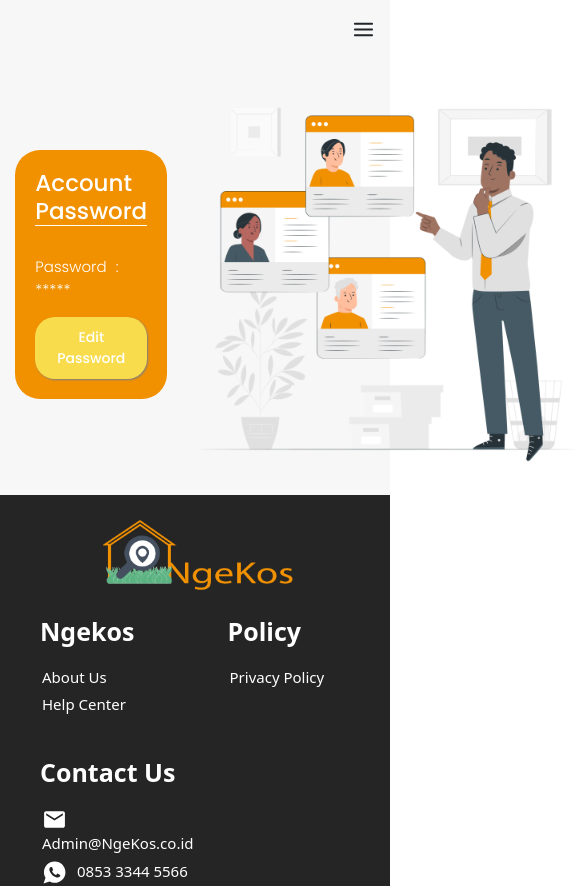
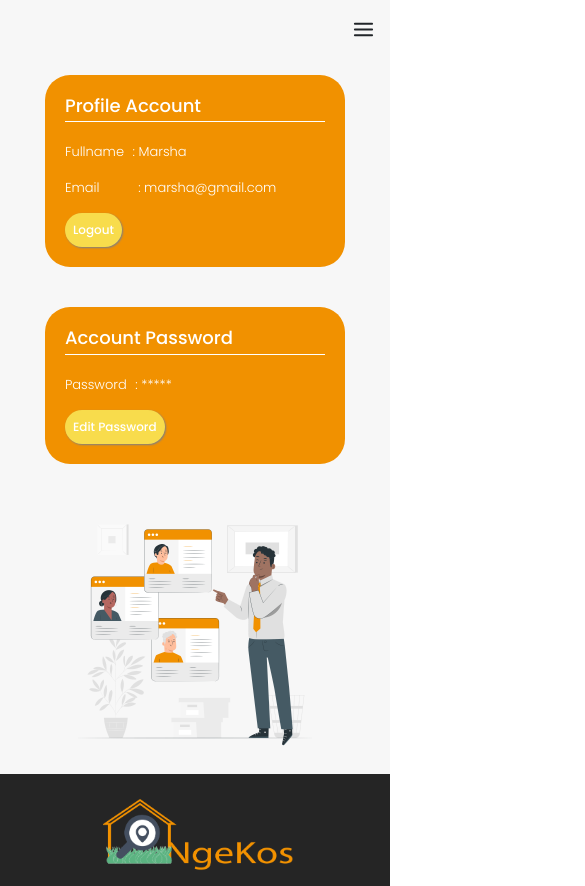
Before and after one commit to Yustikaprwt/Ngekos_Prototype, a React (Create React App) app: page /profile in a window 390 px wide. Shown: the top 886 px of the page, 585 px wide, since content can reach past the window. Built offline with nearby package versions, Linux system fonts and the light colour scheme.

Commit message:
Fixing layout profile page

```diff
--- a/src/Page/Profile Page/ProfilePage.css
+++ b/src/Page/Profile Page/ProfilePage.css
@@ -7,7 +7,8 @@
 .profile-page-section-2 {
   background-color: #f19100;
   padding: 20px;
-  height: fit-content;
+  width: 300px;
+  height: 210px;
   border-radius: 25px;
 }
 
@@ -17,6 +18,7 @@
   font-size: 23px;
   color: white;
   border-bottom: white solid 1px;
+  padding-bottom: 5px;
   margin-bottom: 30px;
 }
 
@@ -35,7 +37,8 @@
   gap: 20px;
 }
 
-.edit-profile-password {
+.edit-profile-password,
+.profile-page-section-3 > button {
   background-color: #f8dc4c;
   box-shadow: gray 1px 1px 2px 0px;
   border-style: none;
@@ -59,6 +62,41 @@
 }
 
 .logo-profile-page {
-  width: 400px;
-  height: 400px;
+  width: 350px;
+  height: 350px;
 }
+
+@media screen and (max-width: 768px) {
+  .profile-section {
+    flex-direction: column;
+    align-items: center;
+  }
+
+  .logo-profile-page {
+    width: 250px;
+    height: 250px;
+  }
+
+  .profile-page-section-1,
+  .profile-page-section-2 {
+    height: auto;
+    margin-bottom: 20px;
+  }
+
+  .profile-page-section-1 > h3,
+  .profile-page-section-2 > h3 {
+    font-size: 18px;
+    margin-bottom: 20px;
+  }
+
+  .profile-page-section-1 > p,
+  .profile-page-section-2 > p {
+    font-size: 13px;
+  }
+
+  .edit-profile-password,
+  .profile-page-section-3 > button {
+    font-size: 12px;
+    padding: 8px;
+  }
+}
--- a/src/Page/Profile Page/ProfilePage.jsx
+++ b/src/Page/Profile Page/ProfilePage.jsx
@@ -1,4 +1,5 @@
 import { React, useState } from "react";
+import { useNavigate } from "react-router";
 import "../Profile Page/ProfilePage.css";
 import Navbar from "../../Components/Navbar/Navbar";
 import Footer from "../../Components/Footer/Footer";
@@ -6,6 +7,11 @@ import Modal from "react-bootstrap/Modal";
 import logo_profile from "../../Asset/logo_profile.png";
 
 const ProfilePage = () => {
+  const navigate = useNavigate();
+  const logout = () => {
+    navigate(`/`);
+  };
+
   const [show, setShow] = useState(false);
 
   const handleClose = () => setShow(false);
@@ -37,6 +43,9 @@ const ProfilePage = () => {
                 : marsha@gmail.com
               </span>
             </p>
+            <button onClick={logout} className="edit-profile-password">
+              Logout
+            </button>
           </div>
 
           <Modal show={show} onHide={handleClose}>
```
